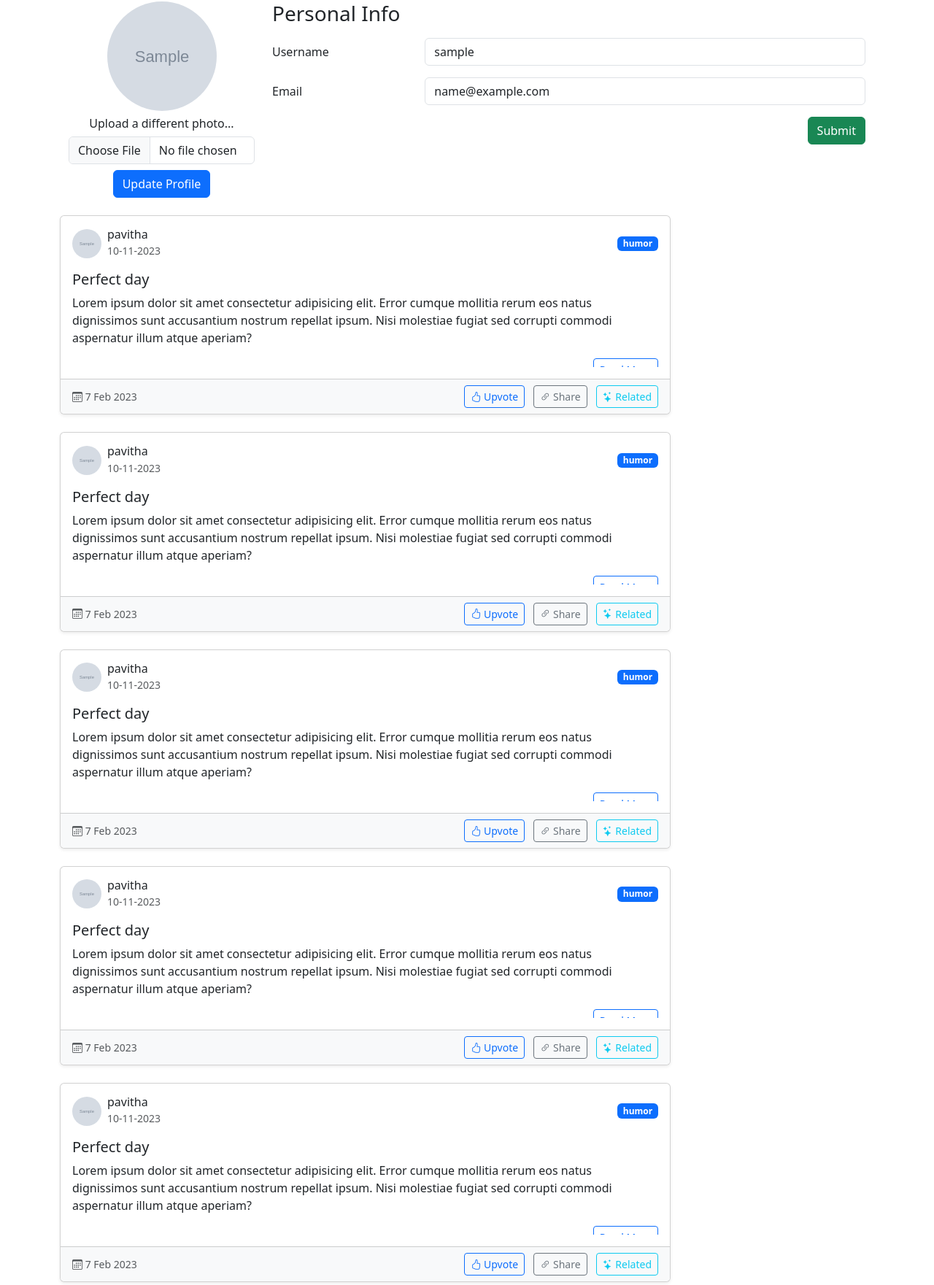
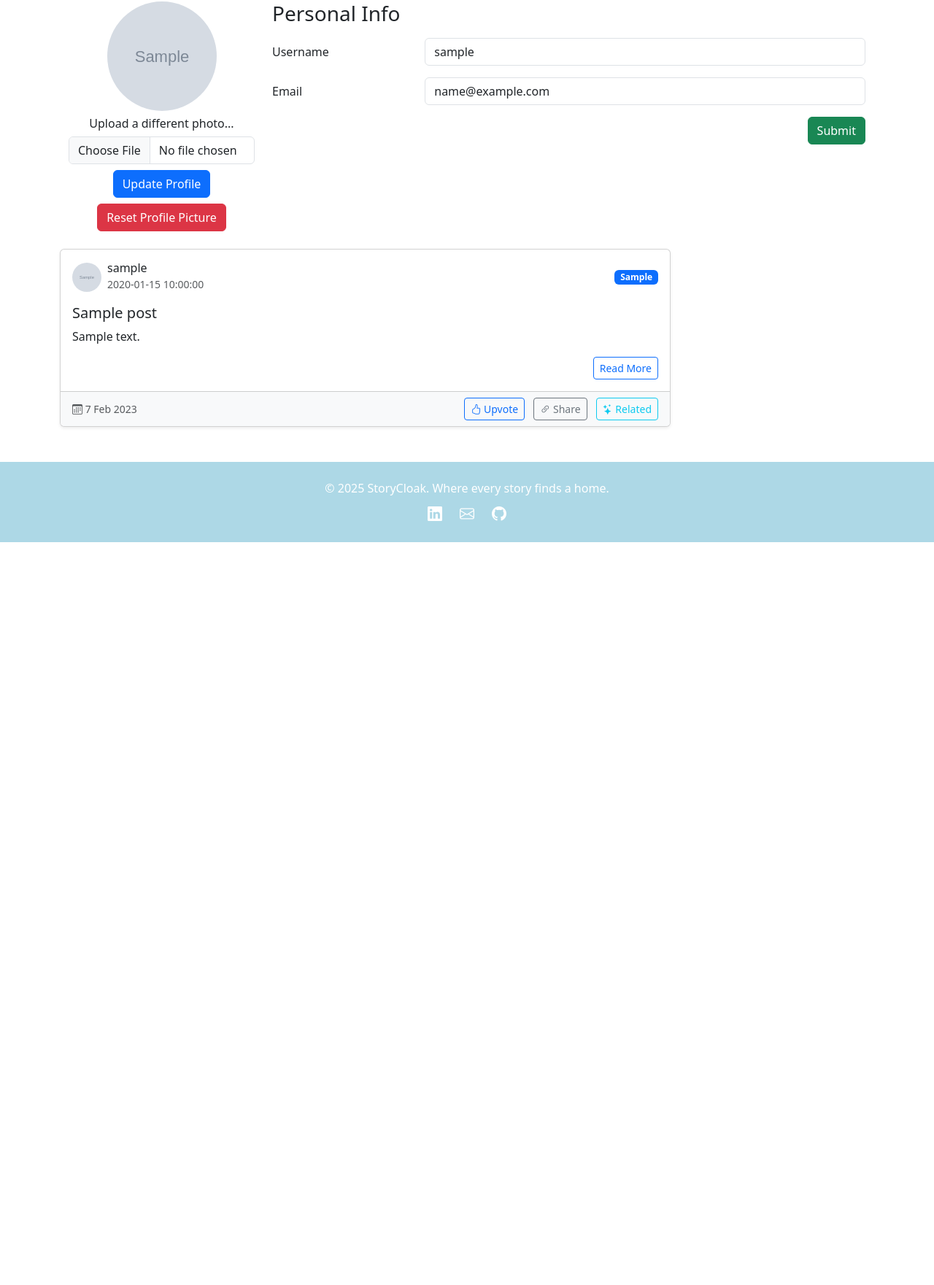
Before and after one commit to pavithapari/StoryCloak, a Flask app: page /profile in a window 1280 px wide. Shown: the part 187-1948 px from the top of the page at 73% size. After the commit the page ends 930 px from the top, so only its background shows below. Run offline with Flask 3, Linux system fonts and the light colour scheme; a user stored in the database is signed in; tables that the repository leaves empty hold one stand-in row (values such as "Sample post"); grey boxes marked "Sample" are stand-in pictures; some libraries are stand-ins or nearby versions.

Commit message:
Added avatar functionality using dicebear avatar and also added reset image functionality

```diff
--- a/app/posts/forms.py
+++ b/app/posts/forms.py
@@ -5,6 +5,8 @@ from wtforms.validators import DataRequired, Length
 class PostForm(FlaskForm):
     title = StringField('Title', validators=[DataRequired(), Length(max=100)])
     content = TextAreaField('Content', validators=[DataRequired()])
-    tags = StringField('Tags')  # Optional
-    visibility = RadioField('Visibility', choices=[('public','Public'),('private','Private')])
+    visibility = RadioField('Visibility', choices=[
+        ('public', 'Public'),
+        ('private', 'Private')
+    ])
     submit = SubmitField('Submit')
--- a/app/templates/home.html
+++ b/app/templates/home.html
@@ -144,7 +144,7 @@
         <small class="text-muted">{{ post.date_posted.strftime('%d-%m-%Y') }}</small>
       </div>
       </div>
-      <span class="badge bg-primary">{{ post.category }}</span>
+      <span class="badge bg-primary">{{ post.tags }}</span>
     </div>
 
     <!-- TITLE -->
--- a/app/templates/profile.html
+++ b/app/templates/profile.html
@@ -15,6 +15,9 @@
         {{ form.csrf_token }}
         {{ form.profile_picture(class="form-control mb-2") }}
         {{ form.submit_profile(class="btn btn-primary") }}
+      </form>
+      <form method="POST" action="{{ url_for('users.reset_profile_picture') }}">
+        <button type="submit" class="btn btn-danger mt-2">Reset Profile Picture</button>
       </form>
     </div>
 
@@ -60,7 +63,7 @@
 
 
 <main class="col-12 col-lg-9 mt-4">
-      {% for i in range(10) %}
+      {% for post in posts %}
       <article class="mb-4">
     <div class="card shadow-sm mb-4" style="max-width: 100%;">
         <div class="card-body">
@@ -72,19 +75,19 @@
 
              alt="avatar" class="rounded-circle me-2" width="40" height="40">
         <div>
-          <h6 class="mb-0">pavitha</h6>
-          <small class="text-muted">10-11-2023</small>
+          <h6 class="mb-0">{{post.author.username}}</h6>
+          <small class="text-muted">{{post.date_posted}}</small>
         </div>
       </div>
-      <span class="badge bg-primary">humor</span>
+      <span class="badge bg-primary">{{ post.tags }}</span>
     </div>
 
     <!-- TITLE -->
-    <h5 class="card-title">Perfect day</h5>
+    <h5 class="card-title">{{ post.title }}</h5>
 
     <!-- CONTENT WITH READ MORE -->
     <div class="card-text" style="max-height: 100px; overflow: hidden; position: relative;">
-      <p class="text-truncate-ellipsis">Lorem ipsum dolor sit amet consectetur adipisicing elit. Error cumque mollitia rerum eos natus dignissimos sunt accusantium nostrum repellat ipsum. Nisi molestiae fugiat sed corrupti commodi aspernatur illum atque aperiam?</p>
+      <p class="text-truncate-ellipsis">{{ post.content }}</p>
       <div class="text-end mt-2">
         <a href="" class="btn btn-sm btn-outline-primary">
           Read More
--- a/app/users/routes.py
+++ b/app/users/routes.py
@@ -60,7 +60,7 @@ def profile():
             flash("Your profile has been updated successfully!", "success")
             return redirect(url_for('users.profile'))
 
-    return render_template("profile.html",now=datetime.now(),year=datetime.now().year,form=form,user=user)
+    return render_template("profile.html",now=datetime.now(),year=datetime.now().year,form=form,user=user,posts=user.posts)
 
 @users.route('/logout')
 def logout():
@@ -77,12 +77,30 @@ def upload_profile_picture():
     picture=form.profile_picture.data
     if picture:
         old_picture_path = current_user.profile_picture
-        delete_old_avatar(old_picture_path)
         newpath = save_picture(picture, current_user.email)
-        current_user.profile_picture = newpath
-        db.session.commit()
-        flash("Your profile picture has been updated successfully!", "success")
-        return redirect(url_for('users.profile'))
+        if newpath is None:
+            flash("Failed to save new picture. Please try again.", "danger")
+            return redirect(url_for('users.profile'))
+        else:
+            delete_old_avatar(old_picture_path)  # Delete old avatar if it exists
+            current_user.profile_picture = newpath
+            db.session.commit()
+            flash("Your profile picture has been updated successfully!", "success")
+            return redirect(url_for('users.profile'))
     else:
         flash("No picture uploaded", "danger")
         return redirect(url_for('users.profile'))
+@users.route('/profile/reset_picture', methods=['POST'])
+@login_required
+def reset_profile_picture():
+    old_picture_path = current_user.profile_picture
+    new_picture = save_avatar(current_user.email)
+    if new_picture is None:
+        flash("Failed to reset profile picture. Please try again.", "danger")
+        return redirect(url_for('users.profile'))
+    else:
+        delete_old_avatar(old_picture_path)
+        current_user.profile_picture = new_picture
+        db.session.commit()
+        flash("Your profile picture has been reset successfully!", "success")
+        return redirect(url_for('users.profile'))
```
Also changed, not shown: app/posts/routes.py (+28 -16 lines), app/templates/create_post.html (+23 -43 lines), app/templates/details.html (+17 -0 lines), app/templates/user_posts.html (+6 -5 lines), app/utils.py (+8 -3 lines), app/static/avatars/pavi1234.com.svg.
